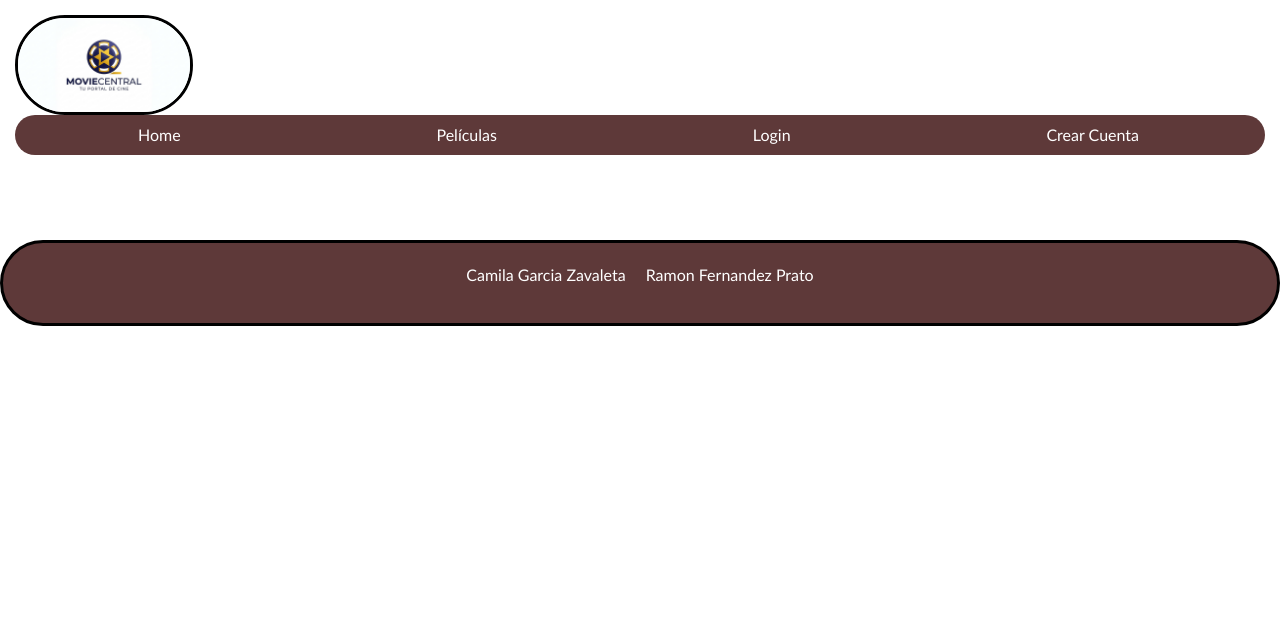
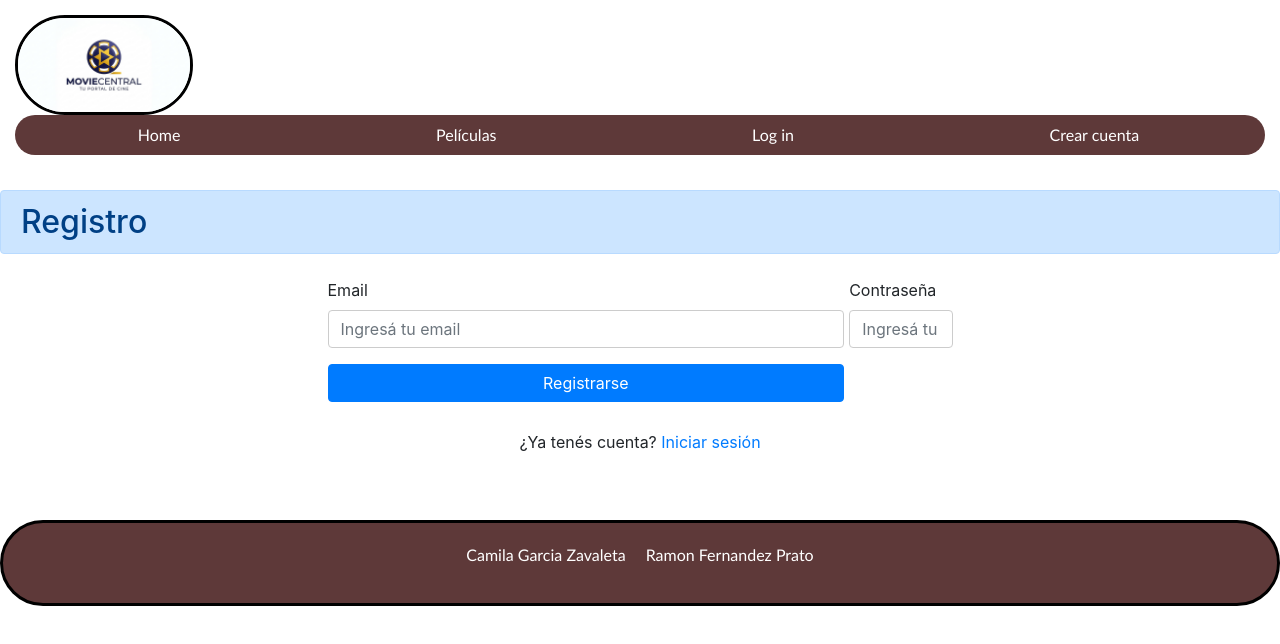
Before and after one commit to cgarciazavaleta/garciazavaleta-fernandezprato, a React (Create React App) app: page /crearcuenta in a window 1280 px wide. Shown: the top 644 px of the page. Built offline with nearby package versions, Linux system fonts and the light colour scheme.

Commit message:
empece crear cuenta

```diff
--- a/src/App.js
+++ b/src/App.js
@@ -5,6 +5,7 @@ import Home from './screens/Home/Home';
 import Peliculas from './screens/Peliculas/Peliculas';
 import Movie from './components/Movie/Movie';
 import { Route, Switch } from "react-router-dom/cjs/react-router-dom.min";
+import crearcuenta from './screens/crearcuenta/crearcuenta';
 
 function App() {
    let menu = [
@@ -15,12 +16,13 @@ function App() {
   ]
   return (
    <>
-   <Navbar />
+   <Navbar menu={menu}/>
    <body>
     <Switch>
         <Route path="/" exact={true} component={Home} />
         <Route path="/peliculas" component={Peliculas} />
-        <Route path="/movie/:id" component={Movie} />
+        <Route path="/crearcuenta" component={crearcuenta} />
+
       </Switch>
    </body>
    <Footer />
--- /dev/null
+++ b/src/components/Crearcuenta/Crearcuenta.js
@@ -0,0 +1,41 @@
+import React, {Component} from "react";
+class Crearcuenta extends Component{
+    constructor(props){
+        super(props)
+        this.state ={
+            valor:"",
+        }
+    }
+    evitarSubmit(event){
+        event.preventDefault();
+    }
+    controlarCambios(event){
+        this.setState({valor:event.target.value})
+    }
+     render(){
+        return(
+           <section>
+            <h2 className="alert alert-primary">Registro</h2>
+
+            <div className="row justify-content-center">
+                <div className="col-md-6">
+                    <form  className="search-form" onSubmit={(event)=>this.evitarSubmit(event)}>
+                        <div className="form-group">
+                            <label for="email">Email</label>
+                            <input type="email" className="form-control" id="email" placeholder="Ingresá tu email" onChange={(event)=>this.controlarCambios(event)} value={this.state.valor}/>
+                        </div>
+                        <div className="form-group">
+                            <label for="password">Contraseña</label>
+                            <input type="password" className="form-control" id="password" placeholder="Ingresá tu contraseña" onChange={(event)=>this.controlarCambios(event)} value={this.state.valor}/>
+                        </div>
+                        <button type="submit" className="btn btn-primary btn-block">Registrarse</button>
+                    </form>
+                    <p className="mt-3 text-center">¿Ya tenés cuenta? <a href="login.html">Iniciar sesión</a></p>
+                </div>
+            </div>
+           </section>
+        )
+    }
+}
+
+export default Crearcuenta
--- a/src/components/Navbar/Navbar.js
+++ b/src/components/Navbar/Navbar.js
@@ -1,5 +1,6 @@
 import React from 'react';
-function Navbar() {
+import {Link} from "react-router-dom/cjs/react-router-dom.min"
+function Navbar(props) {
 
     let usuarioLogueado = false;
 
@@ -10,9 +11,9 @@ function Navbar() {
       </a>
       <nav>
         <ul className="nav">
-          <li><a href="/">Home</a></li>
-          <li><a href="/peliculas">Películas</a></li>
-          {usuarioLogueado ? (<li><a href="/peliculas">Películas</a></li>)(<li><a href="/">Favoritos</a></li>) : (<><li><a href="/">Login</a></li><li><a href="/">Crear Cuenta</a></li></>)}
+           {
+                props.menu.map((elementoMenu,idx)=><li key={elementoMenu + idx}> <Link to={elementoMenu.Path}>{elementoMenu.Nombre}</Link> </li>)
+            }
         </ul>
       </nav>
     </header>
--- a/src/components/buscador/Buscador.js
+++ b/src/components/buscador/Buscador.js
@@ -3,7 +3,7 @@ class Buscador extends Component{
     constructor(props){
         super(props)
         this.state ={
-            datos : [],
+            valor:"",
         }
     }
     evitarSubmit(event){
--- a/src/screens/Home/Home.js
+++ b/src/screens/Home/Home.js
@@ -1,5 +1,5 @@
 import React, { Component } from "react"
-import Buscador from "../../components/buscador/Buscador"
+import Buscador from "../../components/Buscador/Buscador"
 import Cajapopulares from "../../components/Cajapopulares/Cajapopulares"
 import Cajatoprated from "../../components/Cajatoprated/Cajatoprated"
 import Movies from "../../components/Movies/Movies"
--- a/src/screens/Peliculas/Peliculas.js
+++ b/src/screens/Peliculas/Peliculas.js
@@ -1,12 +1,12 @@
 import React, { Component } from "react"
-import Peliculas from "../../components/Movies/Movies"
+import Movies from "../../components/Movies/Movies"
 
-function Home(){
+function Peliculas(){
     return(
             <>
-            <Peliculas />
+            <Movies/>
            </>
         )
 }
 
-export default Home
+export default Peliculas
--- /dev/null
+++ b/src/screens/crearcuenta/crearcuenta.js
@@ -0,0 +1,11 @@
+import Crearcuenta from "../../components/Crearcuenta/Crearcuenta"
+
+function crearcuenta(){
+    return(
+            <>
+            <Crearcuenta/>
+           </>
+        )
+}
+
+export default crearcuenta
```
